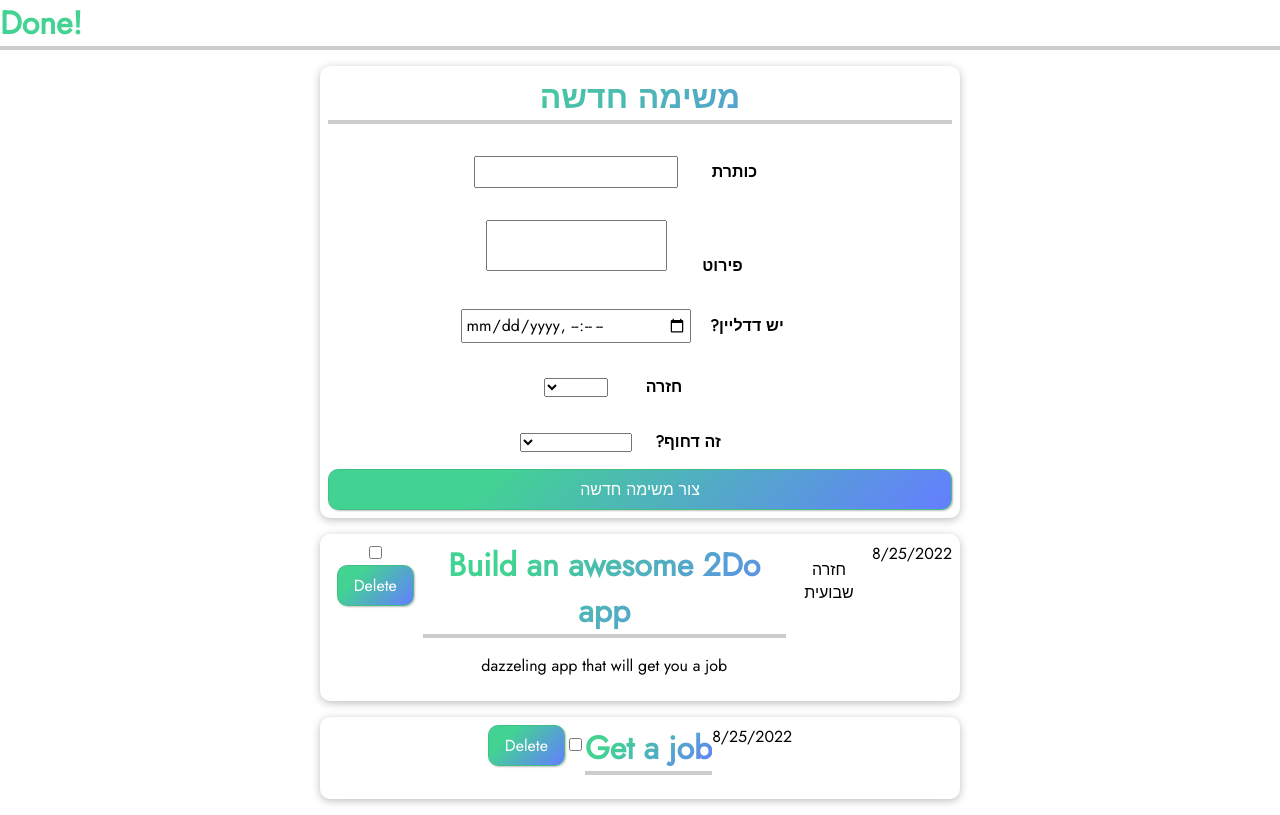
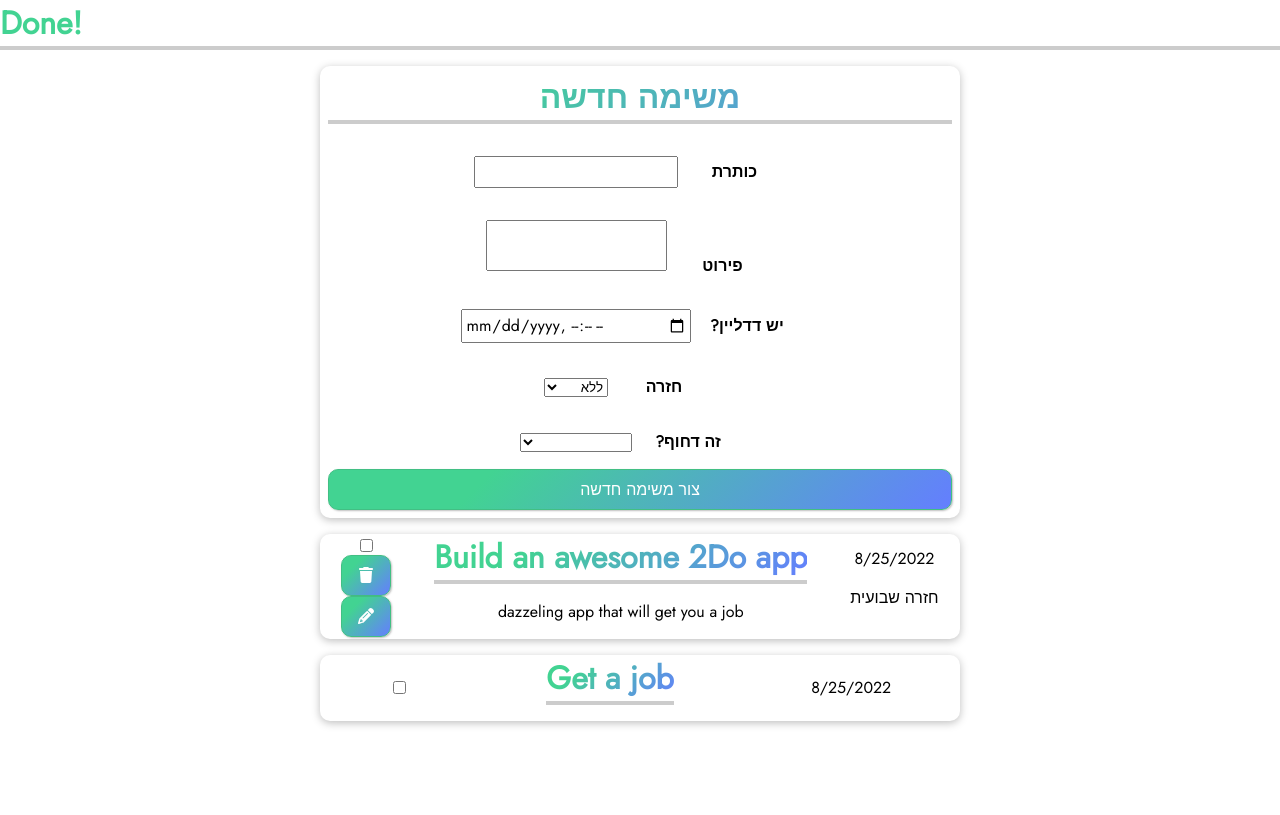
Before and after one commit to yisraelyoav/Done2do-app-vue, a Vue app: page / in a window 1280 px wide. Both pictures are taken after a click on the element "Build an awesome 2Do app". Built offline with nearby package versions, Linux system fonts and the light colour scheme.

Commit message:
style: todoItem comp details display

```diff
--- a/package.json
+++ b/package.json
@@ -8,6 +8,9 @@
     "lint": "eslint . --ext .vue,.js,.jsx,.cjs,.mjs --fix --ignore-path .gitignore"
   },
   "dependencies": {
+    "@fortawesome/fontawesome-svg-core": "^6.1.2",
+    "@fortawesome/free-solid-svg-icons": "^6.1.2",
+    "@fortawesome/vue-fontawesome": "^3.0.1",
     "vue": "^3.2.37"
   },
   "devDependencies": {
--- a/src/App.vue
+++ b/src/App.vue
@@ -101,14 +101,13 @@ header {
 
 #app li {
   display: flex;
-  justify-content: center;
+  justify-content: space-around;
   direction: rtl;
   box-shadow: 0 2px 8px rgba(0, 0, 0, 0.26);
   margin: 1rem auto;
   border-radius: 10px;
-  padding: 0.5rem;
   text-align: center;
-  width: 90%;
+  width: 95%;
   max-width: 40rem;
 }
 
@@ -173,4 +172,20 @@ header {
 #app form div {
   margin: 1rem 0;
 }
+#app .priority {
+  display: flex;
+  flex-direction: column;
+  justify-content: center;
+}
+#app .priority-buttons {
+  display: flex;
+  flex-direction: column;
+}
+
+#app .times {
+  display: flex;
+  flex-direction: column;
+
+  justify-content: center;
+}
 </style>
--- a/src/components/NewTodoModal.vue
+++ b/src/components/NewTodoModal.vue
@@ -28,6 +28,7 @@
     <div>
       <label for="TodoRepetition">חזרה</label>
       <select name="repetition" id="TodoRepetition" v-model="enterdRepetition">
+        <option value="">ללא</option>
         <option value="חזרה יומית">יומית</option>
         <option value="חזרה שבועית">שבועית</option>
         <option value="חזרה חודשית">חודשית</option>
--- a/src/components/TodoItem.vue
+++ b/src/components/TodoItem.vue
@@ -1,9 +1,11 @@
 <template>
   <ul>
     <li>
-      <div>{{ deadline }}</div>
-      <div v-if="detailsAreVisible">
-        <p>{{ repetition }}</p>
+      <div class="times">
+        <div>{{ deadline }}</div>
+        <div v-if="detailsAreVisible">
+          <p>{{ repetition }}</p>
+        </div>
       </div>
       <div>
         <h2 @click="toggleDetails">{{ title }}</h2>
@@ -13,7 +15,14 @@
       </div>
       <div class="priority">
         <input type="checkbox" @change="toggleIsDone" />
-        <button @click="$emit('delete', id)">Delete</button>
+        <div class="priority-buttons" v-if="detailsAreVisible">
+          <button @click="$emit('delete', id)">
+            <font-awesome-icon icon="fa-solid fa-trash" />
+          </button>
+          <button @click="$emit('edit', id)">
+            <font-awesome-icon icon="fa-solid fa-pencil" />
+          </button>
+        </div>
       </div>
     </li>
   </ul>
@@ -21,15 +30,6 @@
 
 <script>
 export default {
-  //   props: [
-  //     "id",
-  //     "title",
-  //     "description",
-  //     "deadline",
-  //     "repetition",
-  //     "priority",
-  //     "isDone",
-  //   ],
   props: {
     id: {
       type: String,
--- a/src/main.js
+++ b/src/main.js
@@ -1,11 +1,15 @@
 import { createApp } from "vue";
 import App from "./App.vue";
+import { library } from "@fortawesome/fontawesome-svg-core";
+import { FontAwesomeIcon } from "@fortawesome/vue-fontawesome";
+import { faPencil, faTrash } from "@fortawesome/free-solid-svg-icons";
+
+const app = createApp(App);
 
 import TodoItem from "./components/TodoItem.vue";
 import NewTodoModal from "./components/NewTodoModal.vue";
-const app = createApp(App);
-
+library.add(faPencil, faTrash);
 app.component("todo-item", TodoItem);
 app.component("new-todo-modal", NewTodoModal);
-
+app.component("font-awesome-icon", FontAwesomeIcon);
 app.mount("#app");
```
Also changed, not shown: 1 other file (tests, documents, lock files or other folders).
